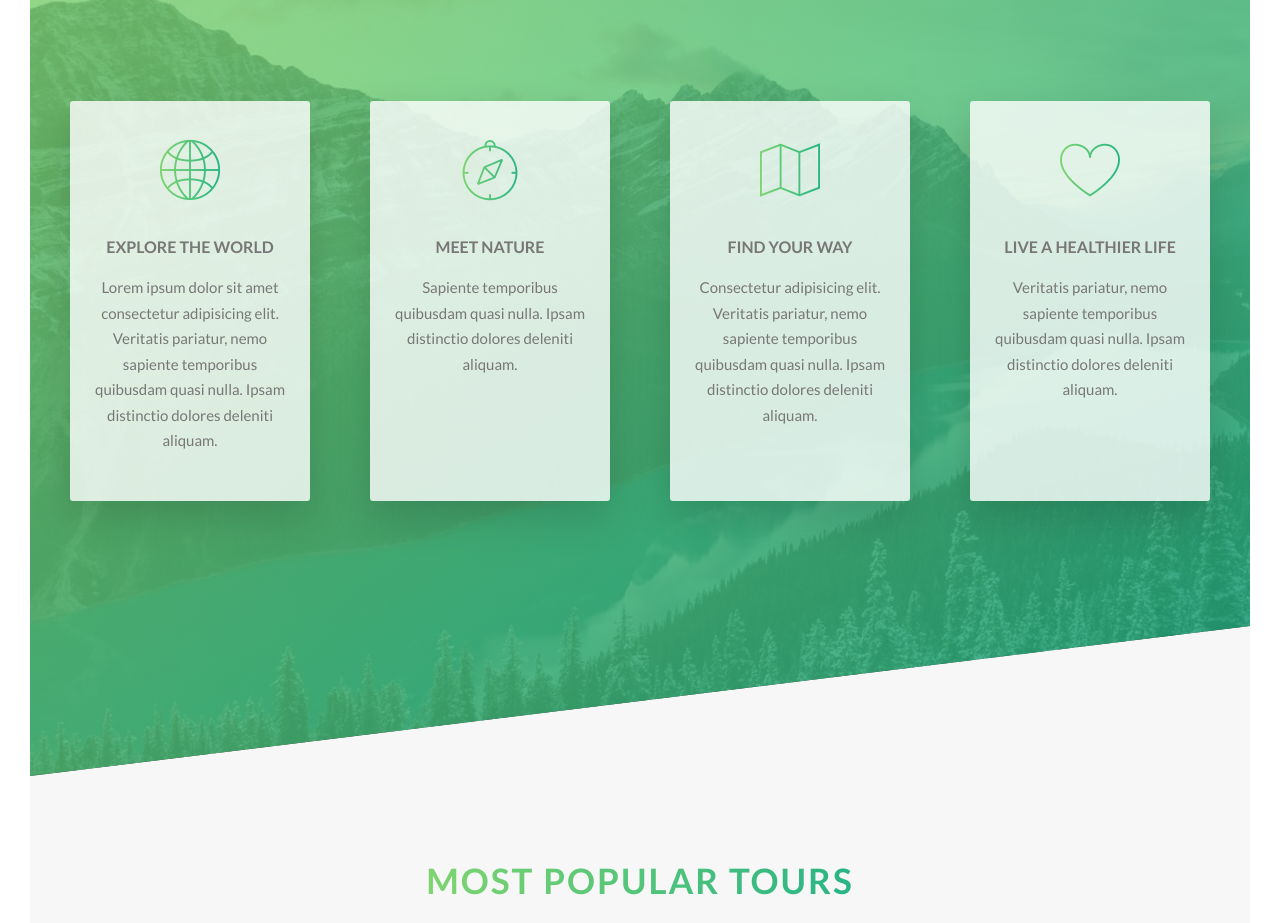
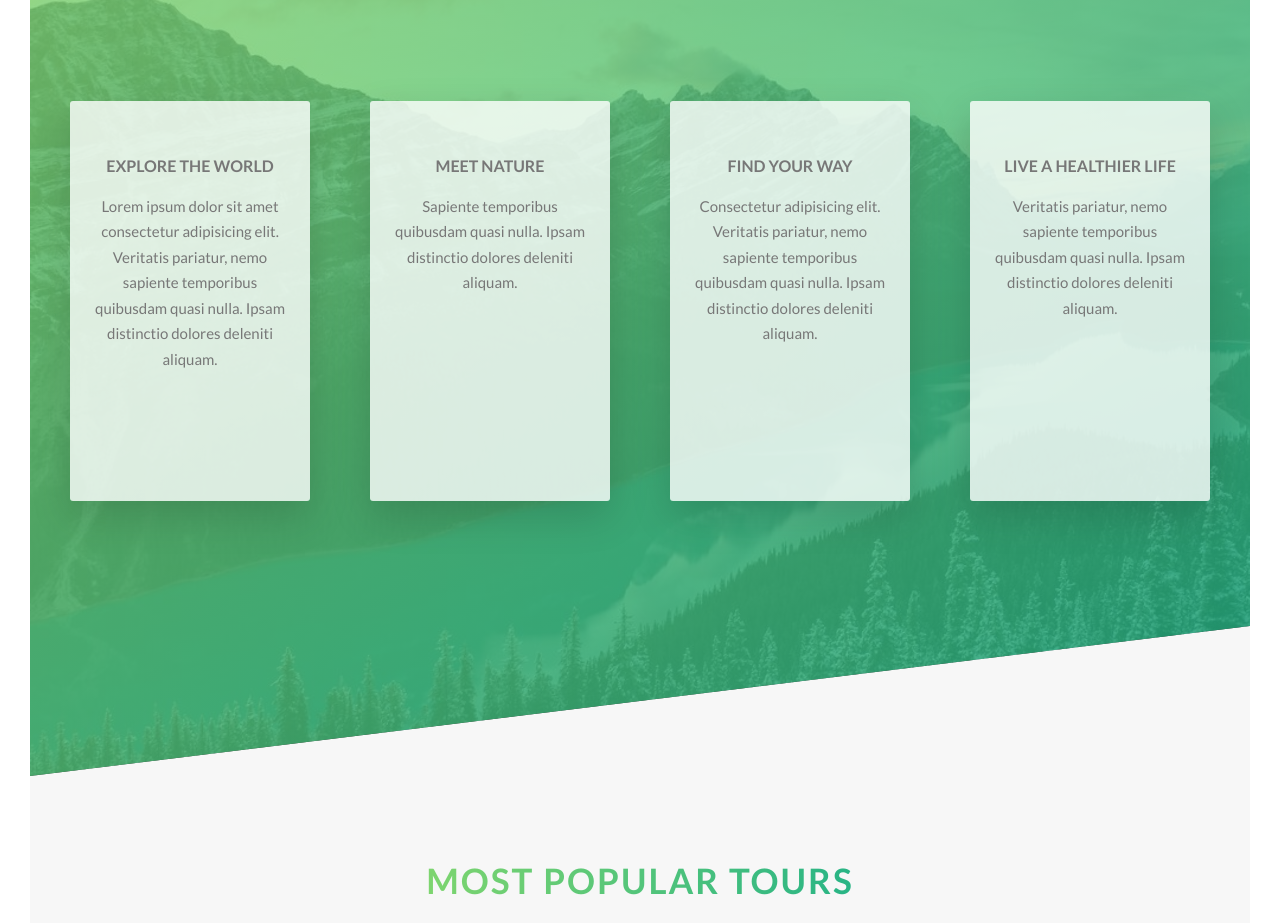
Before and after one commit to lasjorg/tut-natours, a website: page index.html in a window 1280 px wide. Shown: the part 1583-2506 px from the top of the page. Drawn offline with Linux system fonts and the light colour scheme.

Commit message:
Removed loading of icon-font.css

```diff
--- a/index.html
+++ b/index.html
@@ -4,10 +4,10 @@
 <head>
     <meta charset="UTF-8">
     <meta name="viewport" content="width=device-width, initial-scale=1.0">
-
     <link href="https://fonts.googleapis.com/css?family=Lato:100,300,400,700,900" rel="stylesheet">
 
-    <link rel="stylesheet" href="css/icon-font.css">
+    <!-- icon-font.css is needed in dev workflow -->
+    <!-- <link rel="stylesheet" href="css/icon-font.css"> -->
     <link rel="stylesheet" href="css/style.css">
     <link rel="shortcut icon" type="image/png" href="img/favicon.png">
 
```
